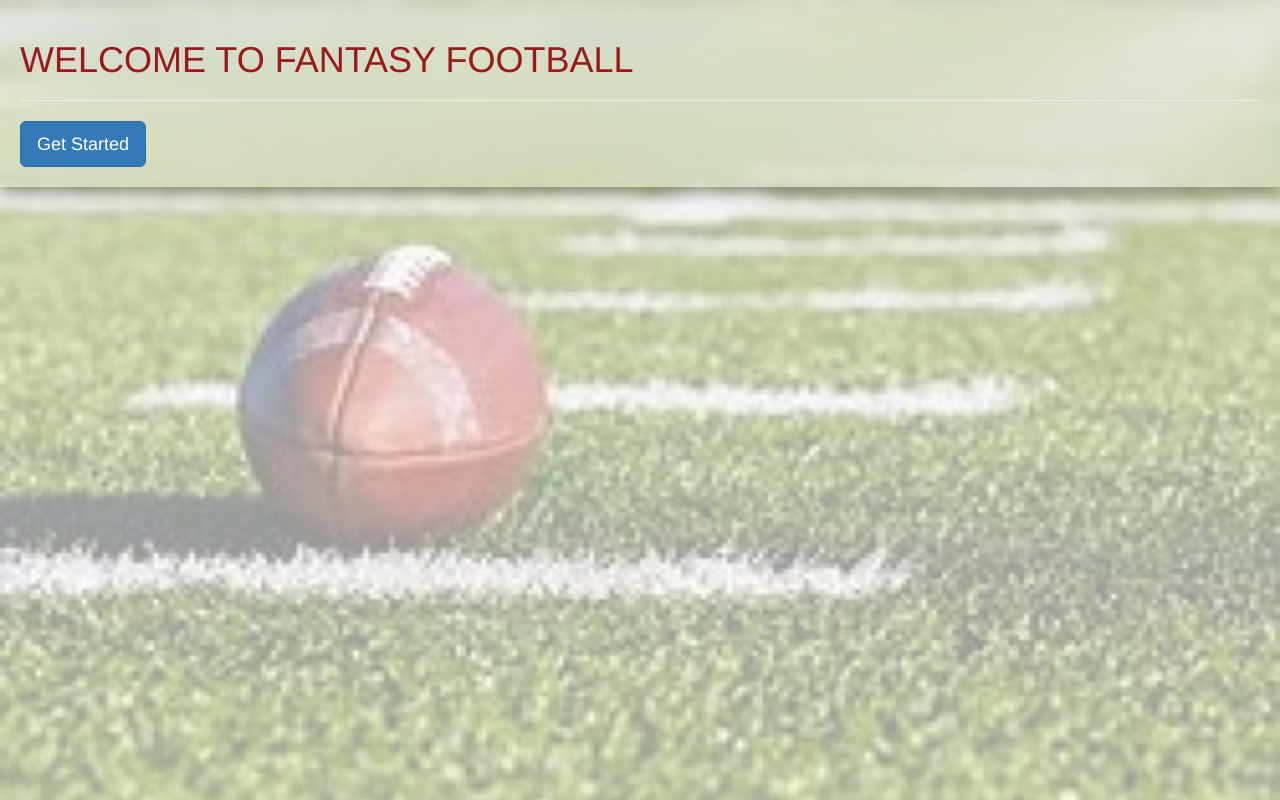
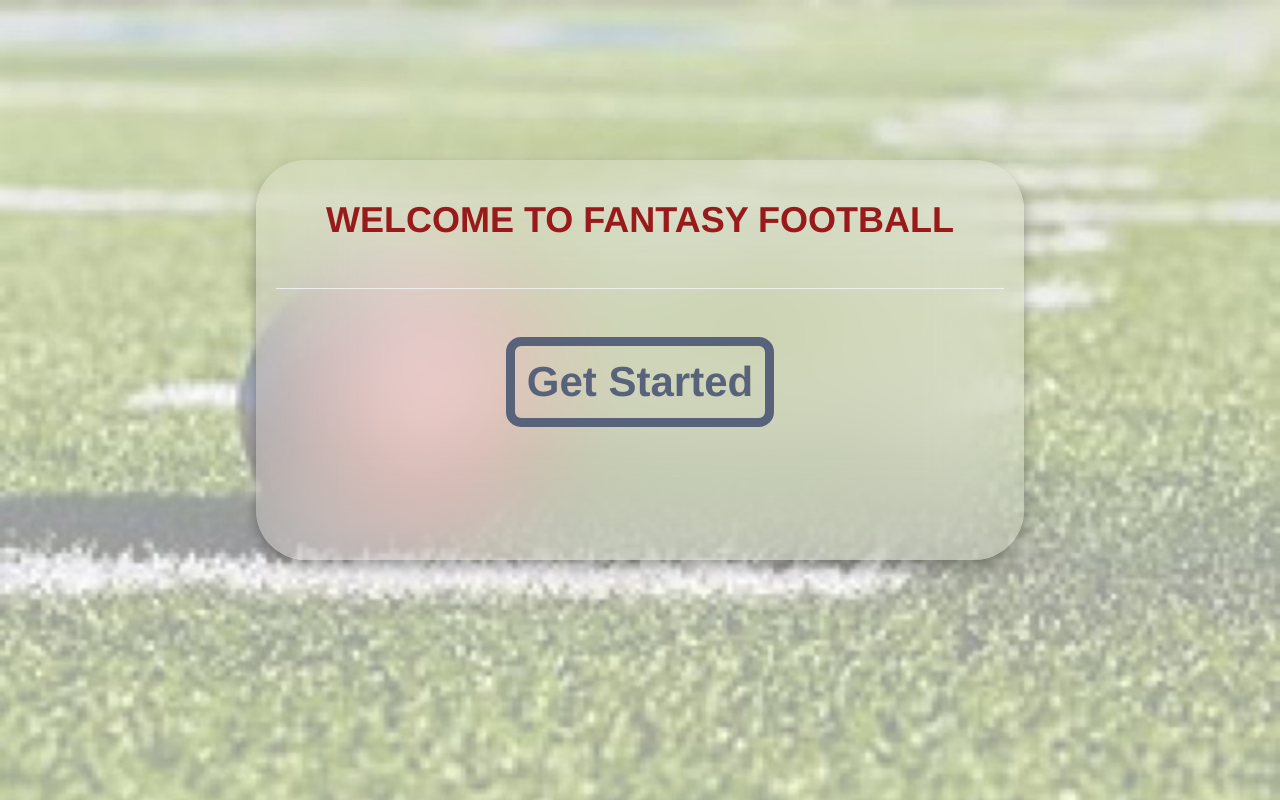
Before and after one commit to SJSU272LabF18/FantasyFootball, a plain HTML site: page templates/index.html in a window 1280 px wide. Drawn offline with nearby package versions, Linux system fonts and the light colour scheme.

Commit message:
apply some jumbotron style

```diff
--- a/templates/index.html
+++ b/templates/index.html
@@ -15,7 +15,7 @@
     <div class="frosted-glass">
         <h1 style="color: #991a1a;">WELCOME TO FANTASY FOOTBALL</h1>
         <hr>
-        <a class= "btn btn-primary btn-lg" href="homePage.html">Get Started</a>
+        <a class= "btn" href="homePage.html">Get Started</a>
     </div>
 </body>
 </html>
--- a/templates/styles.css
+++ b/templates/styles.css
@@ -17,16 +17,20 @@ button:hover {
     box-shadow: 0 12px 16px 0 rgba(0,0,0,0.24),0 17px 50px 0 rgba(0,0,0,0.19);
 }
 .frosted-glass {
-  width: 100%;
-  height: auto;
+    width: 60%;
+    height: 400px;
     background: inherit;
-  position: relative;
+    position: absolute;
+    top: 20%;
+    left: 20%;
     z-index: 1;
     overflow: hidden;
     margin: 0 auto;
     padding: 2rem;
     box-sizing: border-box;
     box-shadow: 0 .5em 1em rgba(0,0,0,.3);
+    text-align: center;
+    border-radius: 50px;
 }
 
 .frosted-glass::before {
@@ -39,3 +43,23 @@ button:hover {
     filter: blur(50px);
     margin: -20px;
 }
+
+.btn{
+	font-size: 3em;
+	border-radius: 15px;
+	border: #58627a solid 9px;
+	color: #58627a;
+	font-weight: bold;
+}
+.btn:hover{
+	background-color: #58627a;
+	color: #fff;
+}
+hr{
+	margin-top: 48px;
+	margin-bottom: 48px;
+}
+
+.frosted-glass h1{
+	font-weight: bold;
+}
```
Lines whose indentation alone changed are shown as unchanged.
